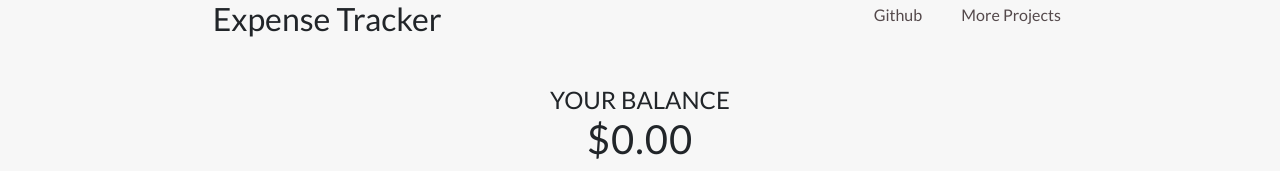
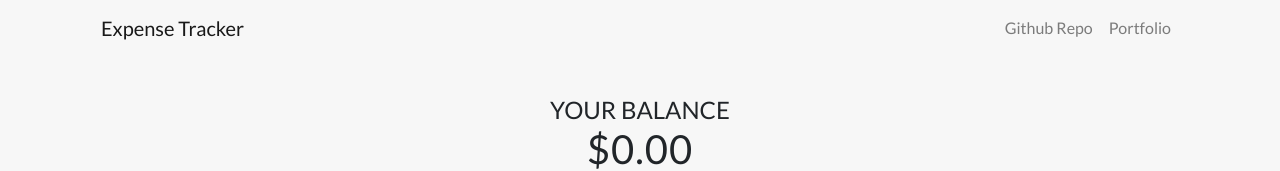
Before and after one commit to paradigm1984/expense-tracker-mern, a React (Create React App) app in the folder client/: page / in a window 1280 px wide. Shown: the top 171 px of the page. Built offline with nearby package versions, Linux system fonts and the light colour scheme; no server answers.

Commit message:
added bootstrap collapsing navbar / tweaked delete buttons

```diff
--- a/client/src/components/Header.js
+++ b/client/src/components/Header.js
@@ -1,26 +1,23 @@
+// Header.js
+
 import React from 'react';
+import { Navbar, Nav } from 'react-bootstrap';
+
 import '../styles/Header.scss';
 
 export const Header = () => {
  return (
-
-
-  <nav id="navigation" className="stroke">
-   <div className="nav-header-container">
-    <h2>Expense Tracker</h2>
-   </div>
-   <ul className="nav-links">
-    <li>
-     <a href="https://github.com/paradigm1984/expense-tracker-mern">Github</a>
-     <span className="underline"></span>
-    </li>
-    <li>
-     <a href="https://danblanco.com">More Projects</a>
-     <span className="underline"></span>
-    </li>
-   </ul>
-  </nav>
-
-
+  <div className="container">
+   <Navbar expand="sm">
+    <Navbar.Brand href="#home">Expense Tracker</Navbar.Brand>
+  <Navbar.Toggle aria-controls="basic-navbar-nav" />
+  <Navbar.Collapse id="basic-navbar-nav">
+   <Nav className="ml-auto">
+      <Nav.Link href="ttps://github.com/paradigm1984/expense-tracker-mern">Github Repo</Nav.Link>
+      <Nav.Link href="https://danblanco.com">Portfolio</Nav.Link>
+   </Nav>
+  </Navbar.Collapse>
+  </Navbar >
+  </div>
  )
 }
--- a/client/src/styles/TransactionList.scss
+++ b/client/src/styles/TransactionList.scss
@@ -47,6 +47,8 @@
 }
 .transaction-list {
   padding-left: 10px;
+  padding-right: 10px;
+
 }
 .transaction-list li.plus {
   border-left: 5px solid $turqoiseGreen;
@@ -65,10 +67,11 @@
   cursor: pointer;
   background-color: $brightMaroon;
   border: 0;
+  border-radius: 2px;
   color: $realWhite;
   font-size: 20px;
   line-height: 30px;
-  padding: 4px 7px;
+  padding: 7px 7px;
   position: absolute;
   top: 50%;
   left: 0;
```
Also changed, not shown: client/src/components/_codeHolder.js (+19 -1 lines).
